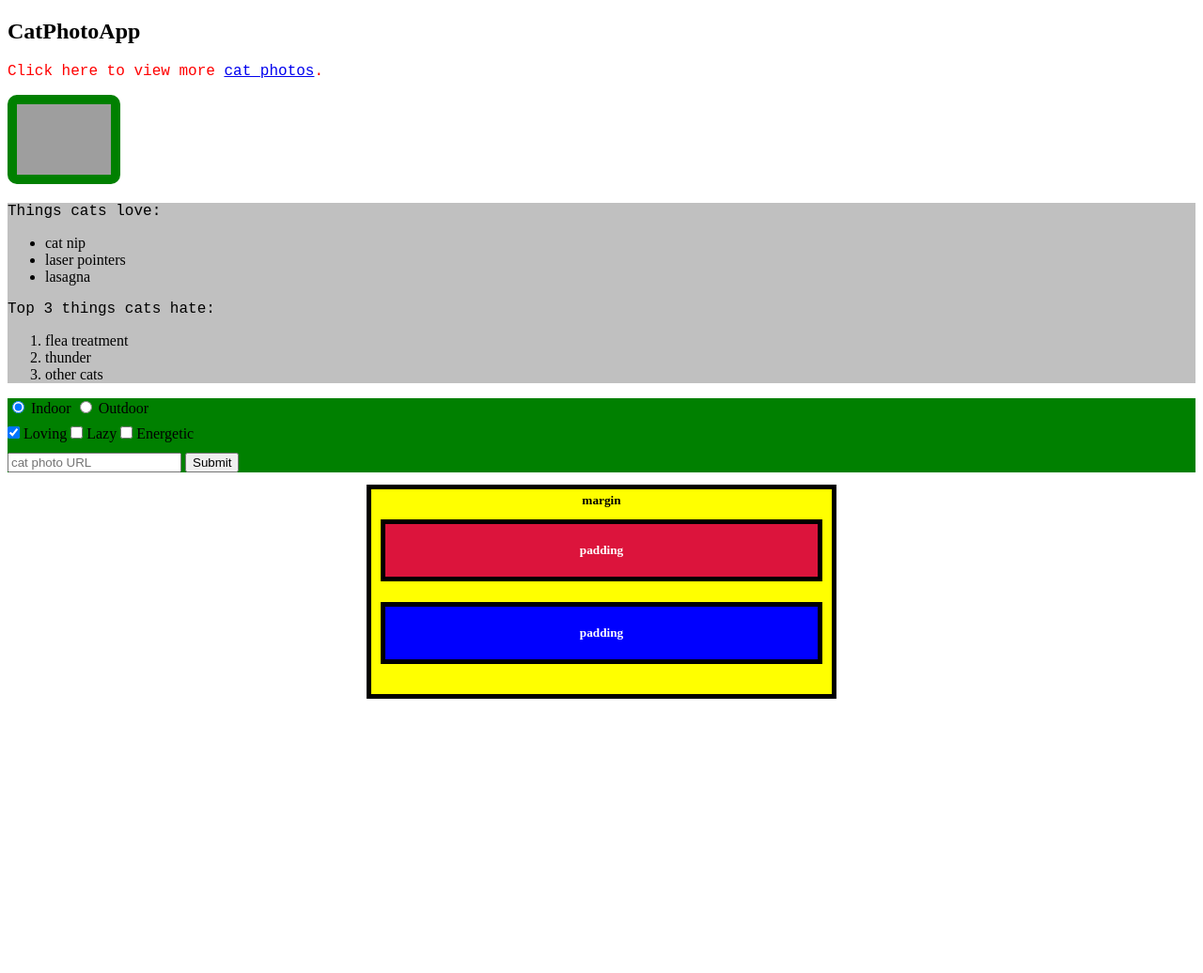
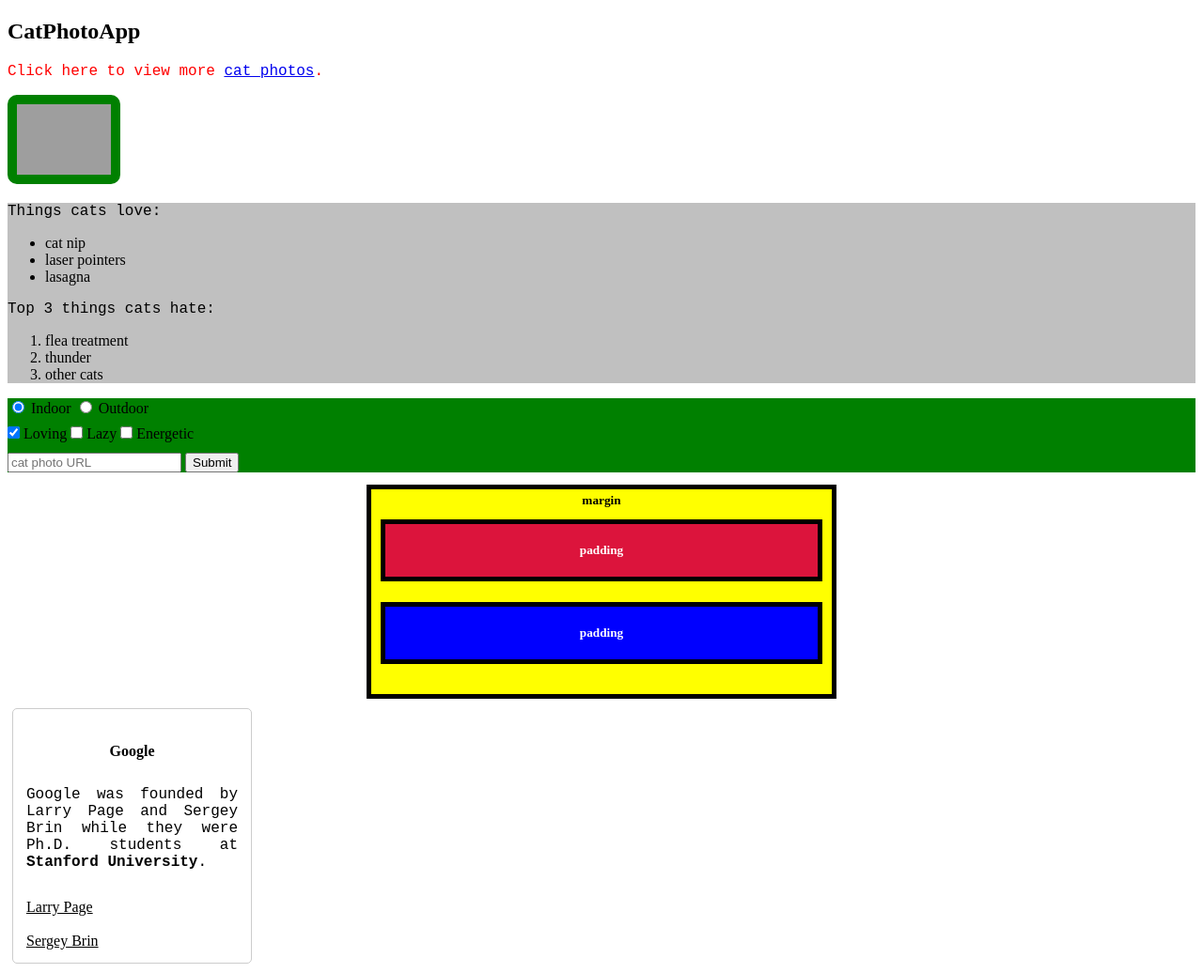
Before and after one commit to YuryDash/CodeCamp-css, a plain HTML site: page index.html in a window 1280 px wide. Shown: the whole page at 94% size. Before the commit the page ends 800 px from the top, so only its background shows below. Drawn offline with Linux system fonts and the light colour scheme; grey boxes are pictures that could not be loaded.

Commit message:
12.10 codeCamp

```diff
--- a/index.html
+++ b/index.html
@@ -145,6 +145,47 @@ border: 10px solid green
         <h5 class="box blue-box">padding</h5>
       </div>
     </div>
+
+    <section class="two">
+      <style>
+        h4 {
+          text-align: center;
+          height: 25px;
+        }
+        p {
+          text-align: justify;
+        }
+        .links {
+          text-align: left;
+          color: black;
+        }
+        .fullCard {
+          width: 245px;
+          border: 1px solid #ccc;
+          border-radius: 5px;
+          margin: 10px 5px;
+          padding: 4px;
+        }
+        .cardContent {
+          padding: 10px;
+        }
+        .cardText {
+          margin-bottom: 30px;
+        }
+      </style>
+      <div class="fullCard">
+        <div class="cardContent">
+          <div class="cardText">
+            <h4>Google</h4>
+            <p>Google was founded by Larry Page and Sergey Brin while they were Ph.D. students at <strong>Stanford University</strong>.</p>
+          </div>
+          <div class="cardLinks">
+            <a href="https://en.wikipedia.org/wiki/Larry_Page" target="_blank" class="links">Larry Page</a><br><br>
+            <a href="https://en.wikipedia.org/wiki/Sergey_Brin" target="_blank" class="links">Sergey Brin</a>
+          </div>
+        </div>
+      </div>
+    </section>
 </main>
 
 
```
